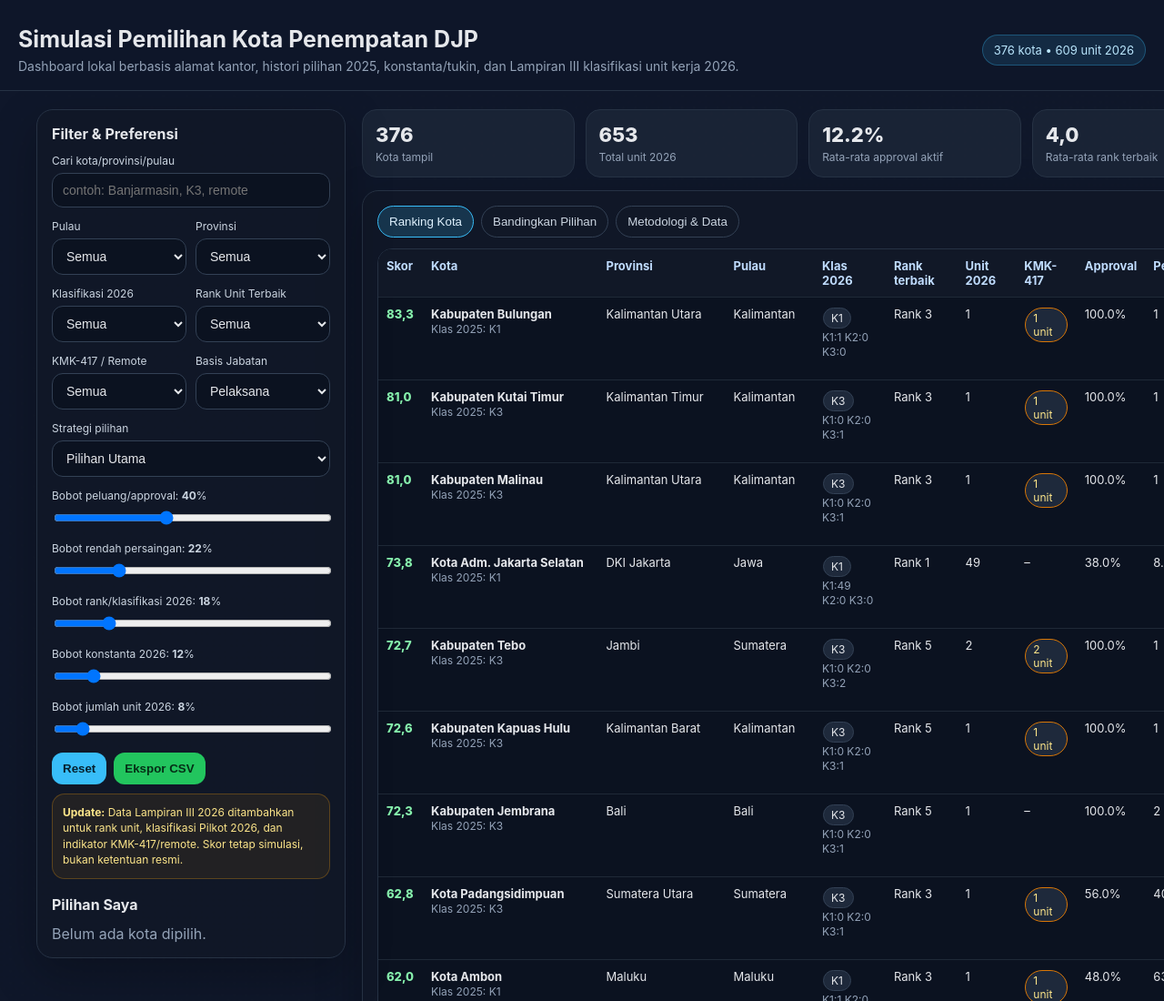
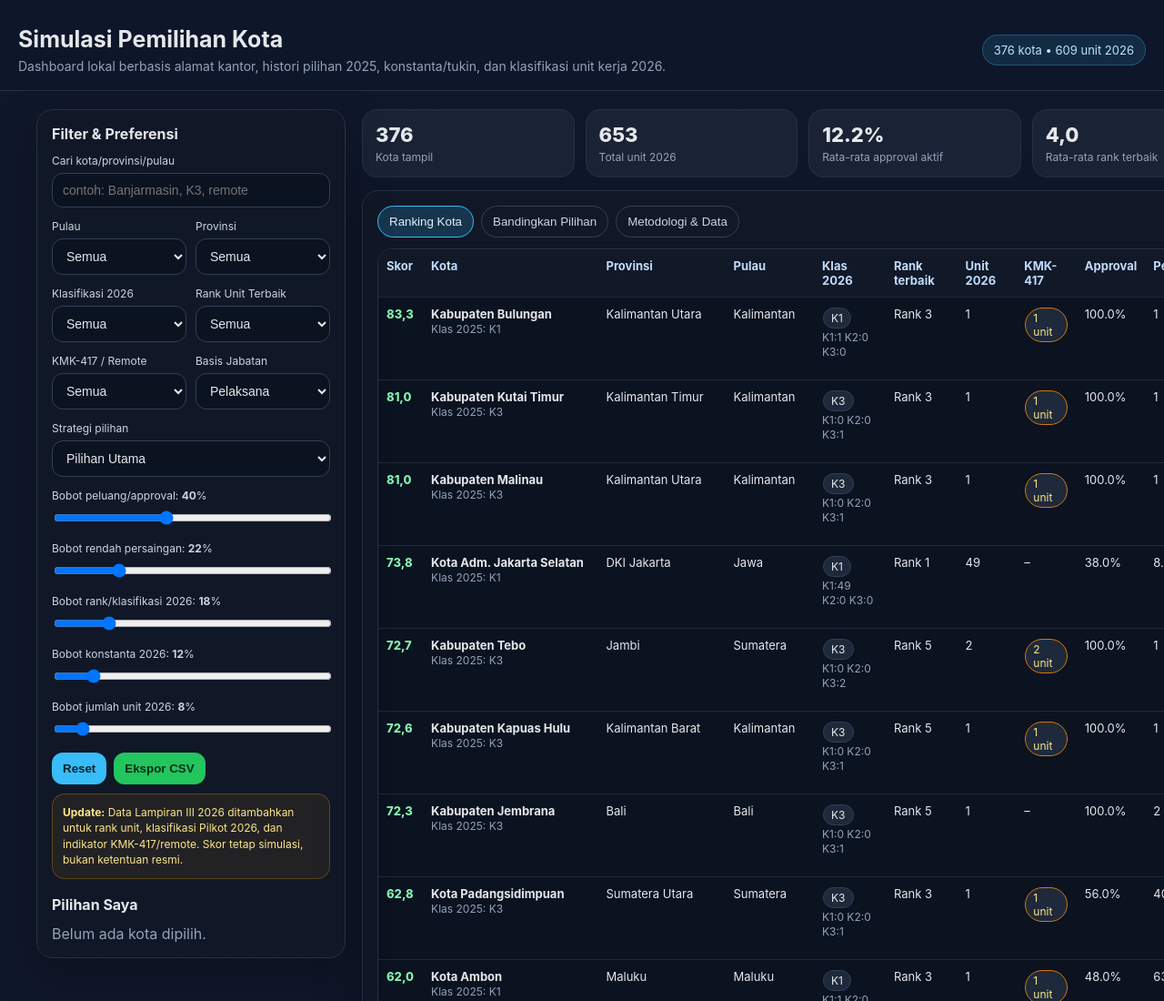
Before and after one commit to nrckchndr/cek-pilkot, a plain HTML site: page index.html in a window 1280 px wide. Shown: the top 1100 px of the page at 91% size. Drawn offline with Linux system fonts and the light colour scheme.

Commit message:
Update index.html

```diff
--- a/index.html
+++ b/index.html
@@ -3,7 +3,7 @@
 <head>
   <meta charset="utf-8" />
   <meta name="viewport" content="width=device-width, initial-scale=1" />
-  <title>Simulasi Pemilihan Kota Penempatan DJP</title>
+  <title>Cek Pilihan Kotamu</title>
   <style>
     :root{--bg:#0f172a;--card:#111827;--muted:#94a3b8;--text:#e5e7eb;--accent:#38bdf8;--accent2:#22c55e;--warn:#f59e0b;--bad:#ef4444;--line:#263244;--chip:#1e293b;}
     *{box-sizing:border-box} body{margin:0;font-family:Inter,ui-sans-serif,system-ui,-apple-system,Segoe UI,Roboto,Arial,sans-serif;background:linear-gradient(135deg,#0f172a 0%,#111827 50%,#0b1220 100%);color:var(--text)}
@@ -13,7 +13,7 @@
   </style>
 </head>
 <body>
-<header><div class="wrap title"><div><h1>Simulasi Pemilihan Kota Penempatan DJP</h1><p>Dashboard lokal berbasis alamat kantor, histori pilihan 2025, konstanta/tukin, dan Lampiran III klasifikasi unit kerja 2026.</p></div><div class="badge" id="dataBadge">Memuat data...</div></div></header>
+<header><div class="wrap title"><div><h1>Simulasi Pemilihan Kota </h1><p>Dashboard lokal berbasis alamat kantor, histori pilihan 2025, konstanta/tukin, dan klasifikasi unit kerja 2026.</p></div><div class="badge" id="dataBadge">Memuat data...</div></div></header>
 <main class="wrap grid">
   <aside class="card panel filters">
     <h2>Filter & Preferensi</h2>
```
